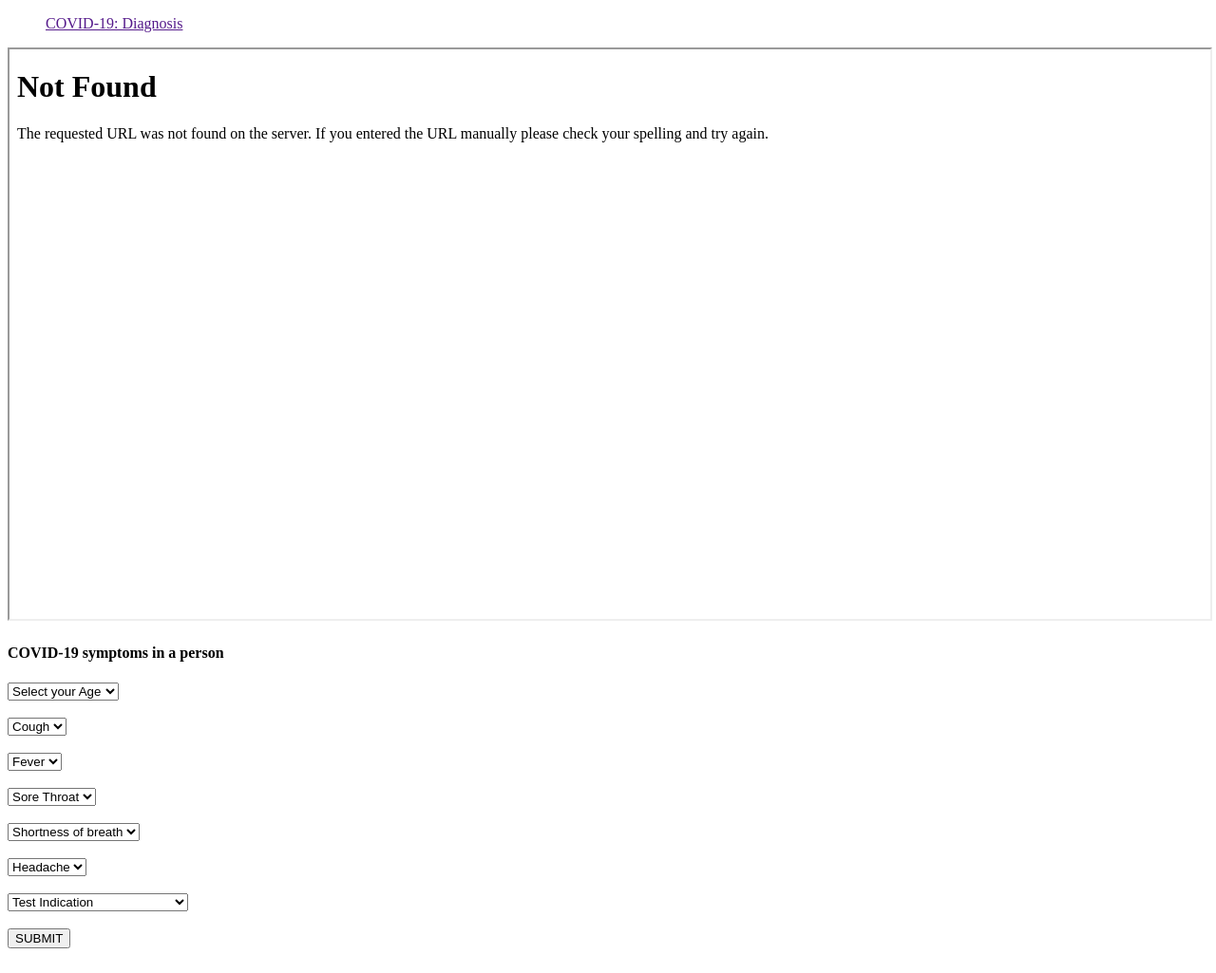
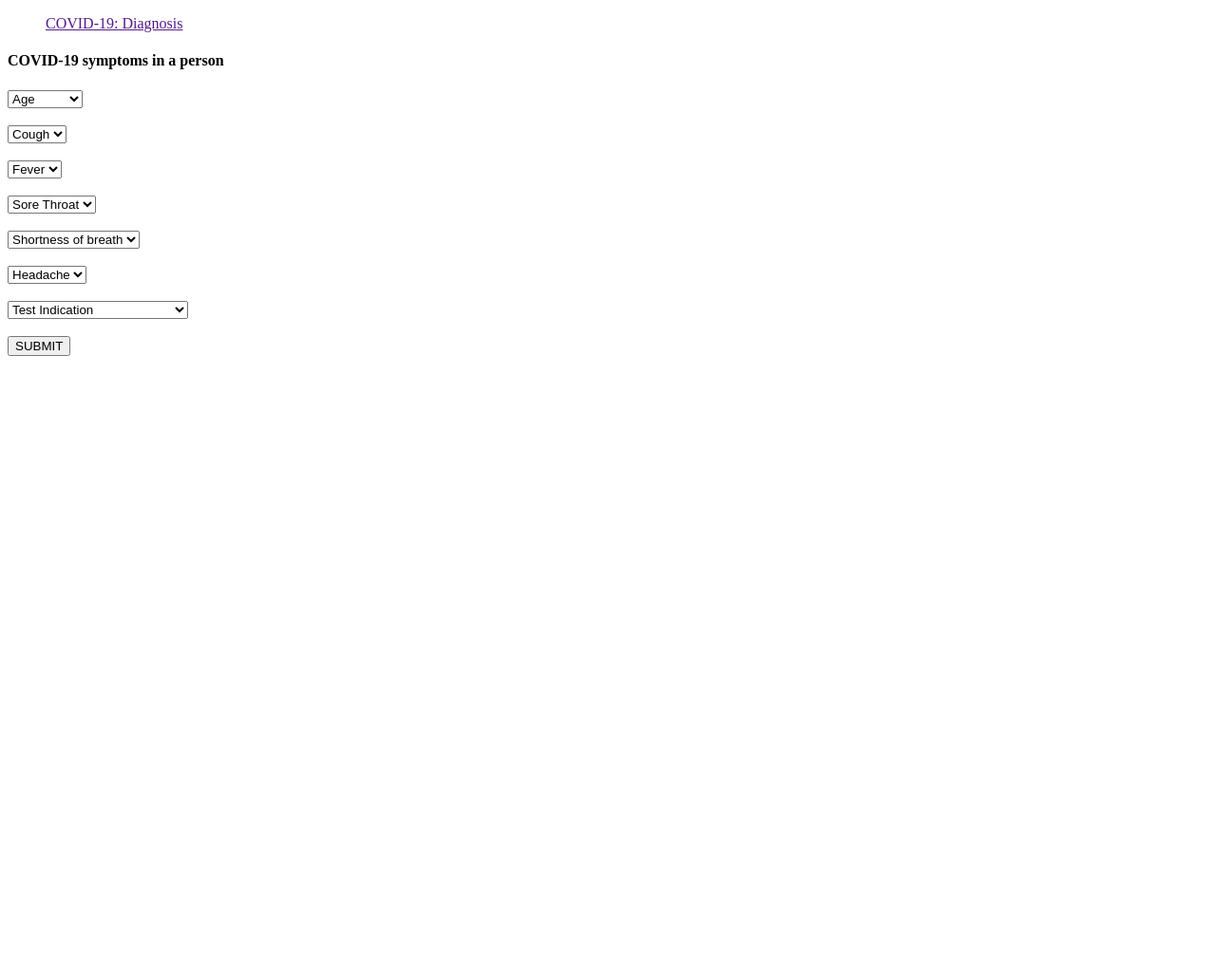
Before and after one commit to chris-inalsingh/Covid19_ML, a Flask app: page / in a window 1280 px wide. Shown: the whole page at 95% size. After the commit the page ends 375 px from the top, so only its background shows below. Run offline with Flask 2, Linux system fonts and the light colour scheme; some libraries are stand-ins or nearby versions.

Commit message:
Update index.html

```diff
--- a/ActualApp/templates/index.html
+++ b/ActualApp/templates/index.html
@@ -14,15 +14,6 @@
         <a href=>COVID-19: Diagnosis</a>
         </ol>
 
-        <!-- MAP-->
-        <div class="card mb-3">
-            <div class="card-header">
-              <i class="fas fa-chart-area"></i>
-            <div class="card-body">
-              <iframe src="map.html" style="width:100%; height:600px;"></iframe>
-            </div>
-          </div>
-
         <!-- Form Example -->
         <div class="card mb-3">
           <div class="card-header">
@@ -35,7 +26,7 @@
                 </h4>
                   <div class="col-4">
                     <select name="age_60_and_above" class="browser-default custom-select mb-2" style="font-family: sans-serif">
-                      <option value="" selected>Select your Age</option>
+                      <option value="" selected>Age</option>
                       <option value="0">Below 60</option>
                       <option value="1">Above 60</option>
                     </select>
```
